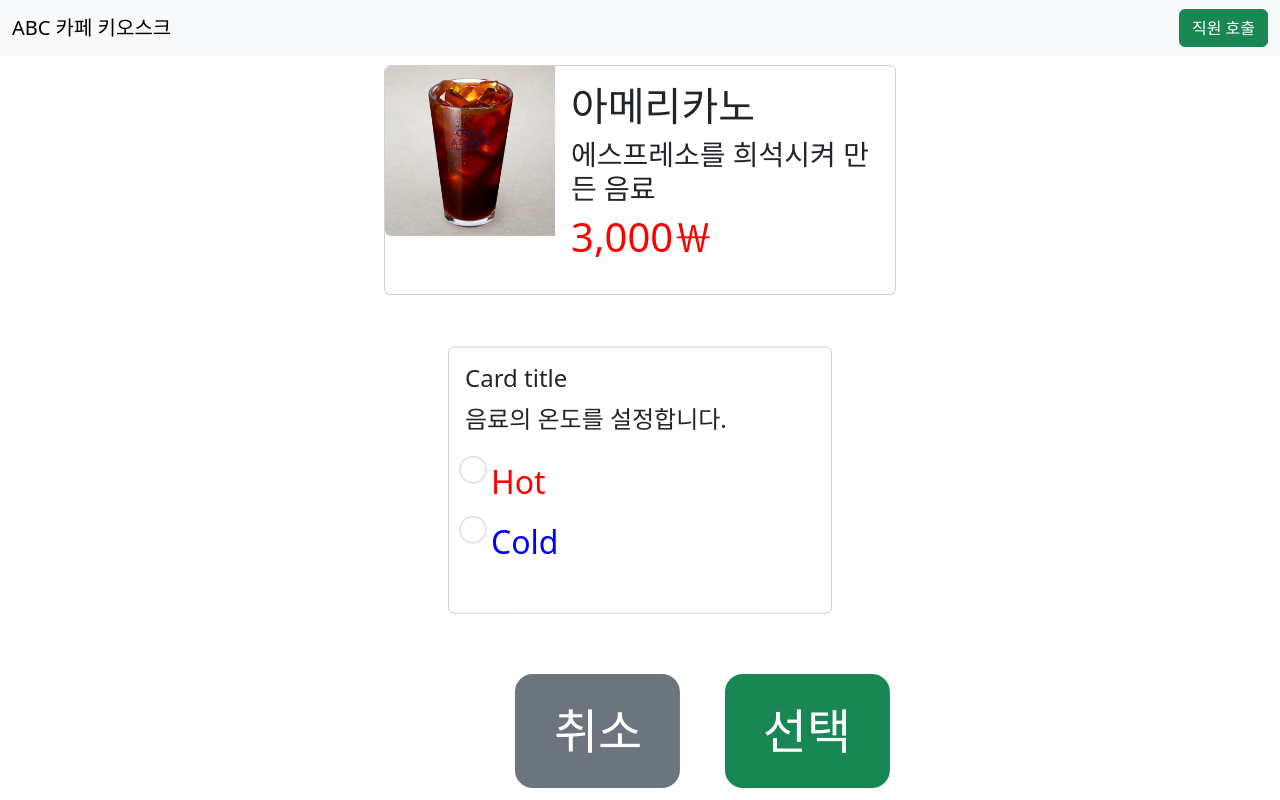
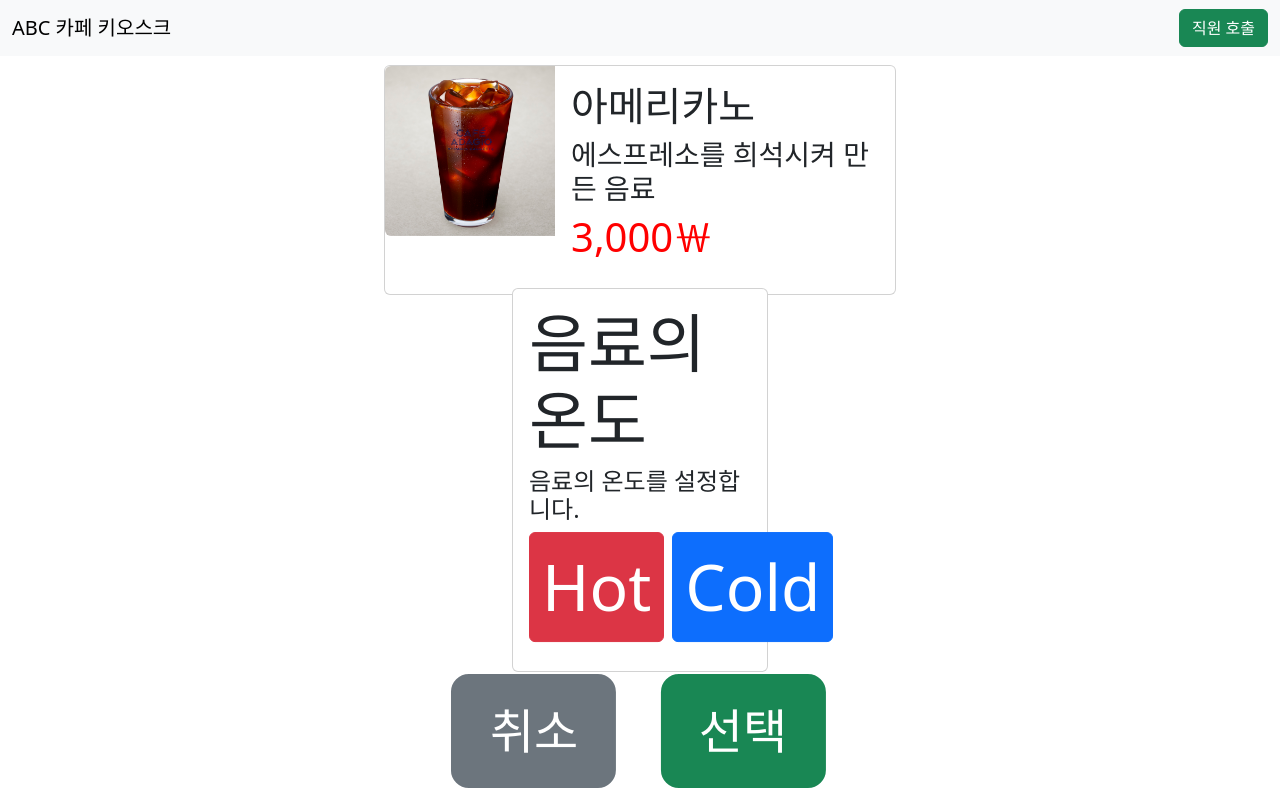
Before and after one commit to GYHGwangju/YHCurrentlyHTML, a plain HTML site: page option/option.html in a window 1280 px wide. Drawn offline with nearby package versions, Linux system fonts and the light colour scheme.

Commit message:
옵션 창 업로드 v2
라디오 버튼 제거.

```diff
--- a/option/option.html
+++ b/option/option.html
@@ -27,6 +27,7 @@
             height: 90%;
             margin-top: 0%;
             margin-bottom: 5%;
+
         }
 
         .temperature-card {
@@ -34,27 +35,15 @@
             top: 60%;
             left: 50%;
             transform: translate(-50%, -50%);
-            width: 30%;
+            width: 20%;
         }
 
-        .temperature-card .form-check-input {
-            transform: scale(1.75); /* 원하는 크기로 조절하세요 */
-            margin-right: 10px; /* 라디오 버튼과 글자 사이의 간격 조절 */
-
-        }
-
-        .temperature-card .form-check-label {
-            display: flex;
-            align-items: center;
-            font-size: xx-large;
-            margin-bottom: 10px;
-        }
 
         /* 하단 버튼 */
         .bottom-buttons {
             position: fixed;
             bottom: 50px;
-            left: 50%;
+            left: 45%;
             /* transform: translateX(-50%); */
             scale: 300%;
         }
@@ -112,22 +101,12 @@
 </div>
 <!-- 온도 설정 -->
 <div class="card temperature-card">
-    <div class="card-body">
-        <h5 class="card-title" style="font-size: x-large;">Card title</h5>
-        <h6 class="card-subtitle mb-2 text-muted"><!--이 부분은 비워둡니다.--></h6>
-        <h4 class="card-text">음료의 온도를 설정합니다.</h4>
-        <p></p>
-        <div class="form-check">
-            <input class="form-check-input" type="radio" name="flexRadioDefault" id="flexRadioDefault1">
-            <label class="form-check-label d-flex align-items-center" for="flexRadioDefault1">
-                <p style="color:red; margin: 0;">Hot</p>
-            </label>
-        </div>
-        <div class="form-check">
-            <input class="form-check-input" type="radio" name="flexRadioDefault" id="flexRadioDefault2">
-            <label class="form-check-label d-flex align-items-center" for="flexRadioDefault2">
-                <p style="color:blue; margin: 0;">Cold</p>
-            </label>
+    <div class="card-body d-flex justify-content-between">
+        <h5 class="card-title" style="font-size: 64px;">음료의 온도</h5>
+        <h4 class="card-text" style="font-size: 24px;">음료의 온도를 설정합니다.</h4>
+        <div class="d-flex" style="align-items: center;">
+            <button type="button" class="btn btn-danger me-2" style="font-size: 64px;">Hot</button>
+            <button type="button" class="btn btn-primary" style="font-size: 64px;">Cold</button>
         </div>
     </div>
 </div>
```
